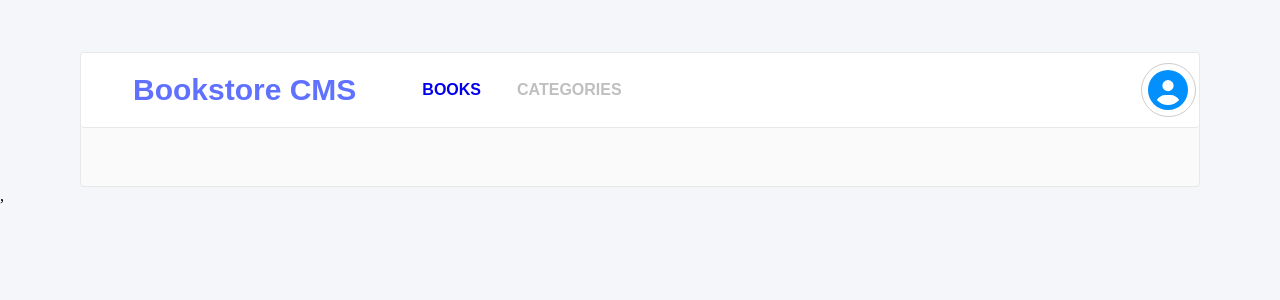
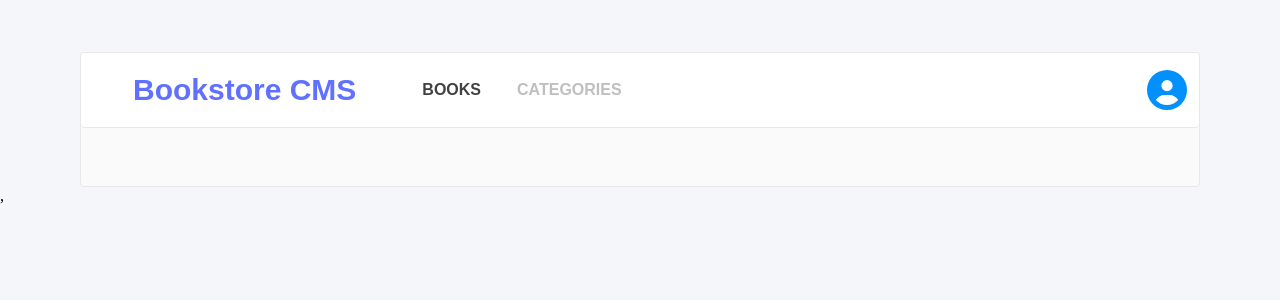
Before and after one commit to efmomoh/bookstore, a React (Create React App) app: page /categories in a window 1280 px wide. Shown: the top 300 px of the page. Built offline with nearby package versions, Linux system fonts and the light colour scheme; a web font is replaced by a local one.

Commit message:
Update file

```diff
--- a/src/components/Navbar.js
+++ b/src/components/Navbar.js
@@ -9,7 +9,7 @@ const Navbar = () => (
       <h1>Bookstore CMS</h1>
       <nav>
         <ul>
-          <li>
+          <li className="bk-link">
             <Link to="/">Books</Link>
           </li>
           <li className="active">
--- a/src/components/Styles/BookForm.css
+++ b/src/components/Styles/BookForm.css
@@ -39,14 +39,11 @@
 
 #add-new-book {
   width: 10%;
+  color: #fff;
   font-size: 1.2rem;
   font-weight: 700;
-}
-
-#add-new-book:hover {
-  color: #fff;
-  background-color: green;
-  border-radius: 16px;
+  border-radius: 3px;
+  background-color: #0290ff;
 }
 
 .error-message {
--- a/src/components/Styles/CurrentChapter.css
+++ b/src/components/Styles/CurrentChapter.css
@@ -16,7 +16,7 @@
 }
 
 .chapter button {
-  background-color: #6070ff;
+  background-color: #0290ff;
   color: #fff;
   font-size: 0.813rem;
   font-weight: 300;
--- a/src/components/Styles/Navbar.css
+++ b/src/components/Styles/Navbar.css
@@ -19,6 +19,10 @@ ul {
   list-style-type: none;
 }
 
+.bk-link {
+  color: #121212;
+}
+
 ul li a {
   text-transform: uppercase;
   text-decoration: none;
@@ -29,6 +33,12 @@ ul li a {
 .active {
   opacity: 0.5;
   color: grey;
+}
+
+ul li:first-child a {
+  box-shadow: 0 0 60px 0 var(--black-5);
+  color: var(--black-two);
+  opacity: 0.8;
 }
 
 ul li:last-child a {
--- a/src/components/Styles/Progress.css
+++ b/src/components/Styles/Progress.css
@@ -4,18 +4,6 @@
   gap: 1.25rem;
   border-right: 2px solid var(--gray-three);
   padding-right: 5rem;
-}
-
-.oval {
-  width: 4.25rem;
-  height: 4.25rem;
-  border-style: solid;
-  border-width: 5px;
-  border-radius: 50%;
-  border-top-color: #6070ff;
-  border-right-color: #6070ff;
-  border-bottom-color: #6070ff;
-  border-left-color: gray;
 }
 
 .progress h2 {
--- a/src/components/Styles/UserProfile.css
+++ b/src/components/Styles/UserProfile.css
@@ -1,11 +1,6 @@
 .user {
-  border: 1px solid rgb(209, 203, 203);
   border-radius: 50%;
   padding: 0.4rem 0.4rem;
-}
-
-.logo {
-  color: var(--blue-primary);
 }
 
 @media (max-width: 768px) {
--- a/src/index.css
+++ b/src/index.css
@@ -47,6 +47,9 @@ header nav a {
   position: absolute;
   margin-left: 75%;
   font-size: 2rem;
+}
+
+.logo {
   color: #0290ff;
 }
 
@@ -162,7 +165,7 @@ button,
   gap: 30px;
 }
 
-.circle {
+.oval {
   width: 60px;
   height: 60px;
   border: 5px solid transparent;
@@ -170,8 +173,10 @@ button,
   border-top-color: #0290ff;
   border-bottom-color: #0290ff;
   border-right-color: #0290ff;
-  border-left-color: #f5f6fa;
+  border-left-color: #e8e8e8;
   transform: rotate(45deg);
+  border-image-source: linear-gradient(to bottom, var(--medium-blue), #379cf6);
+  border-image-slice: 1;
 }
 
 .book-percentage {
```
